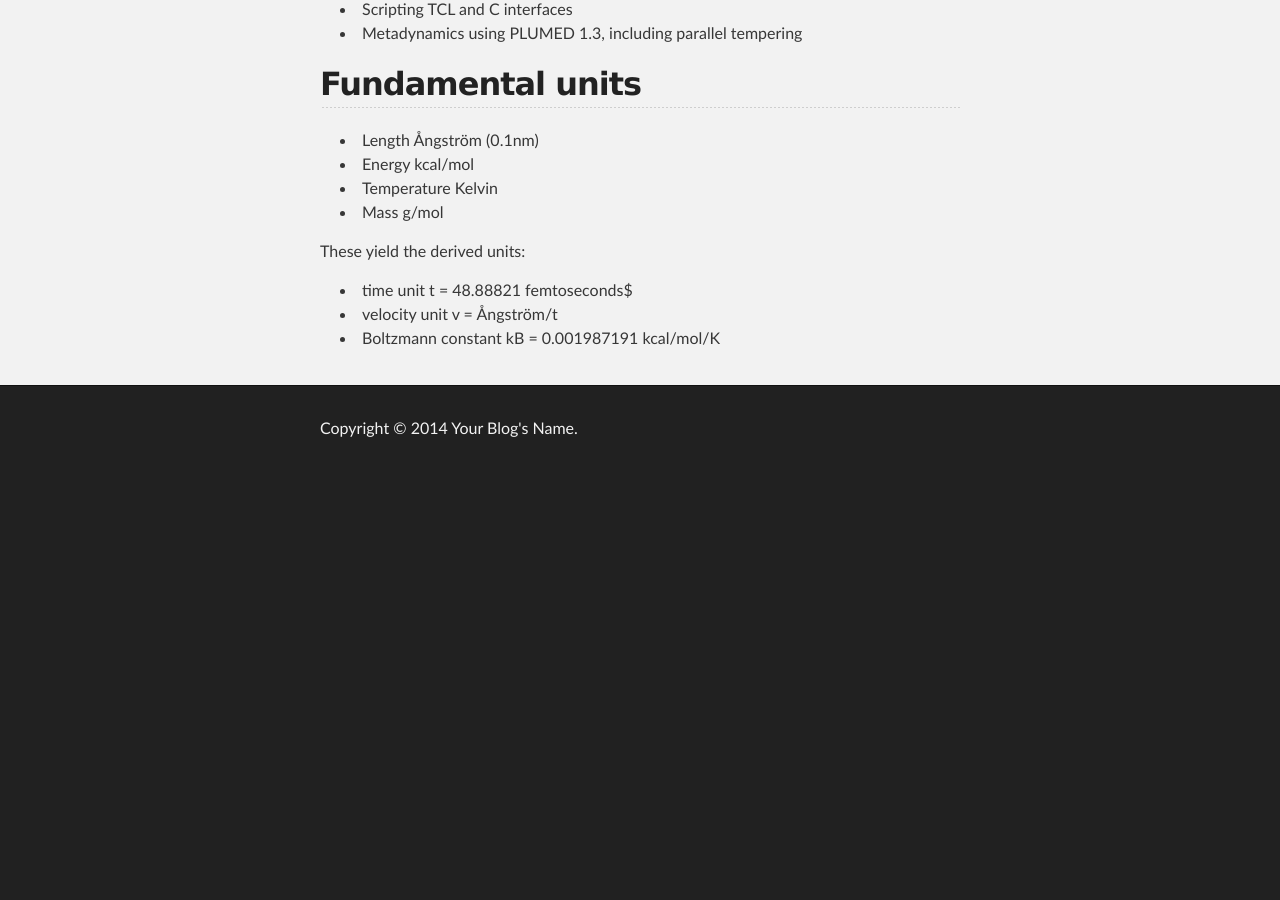
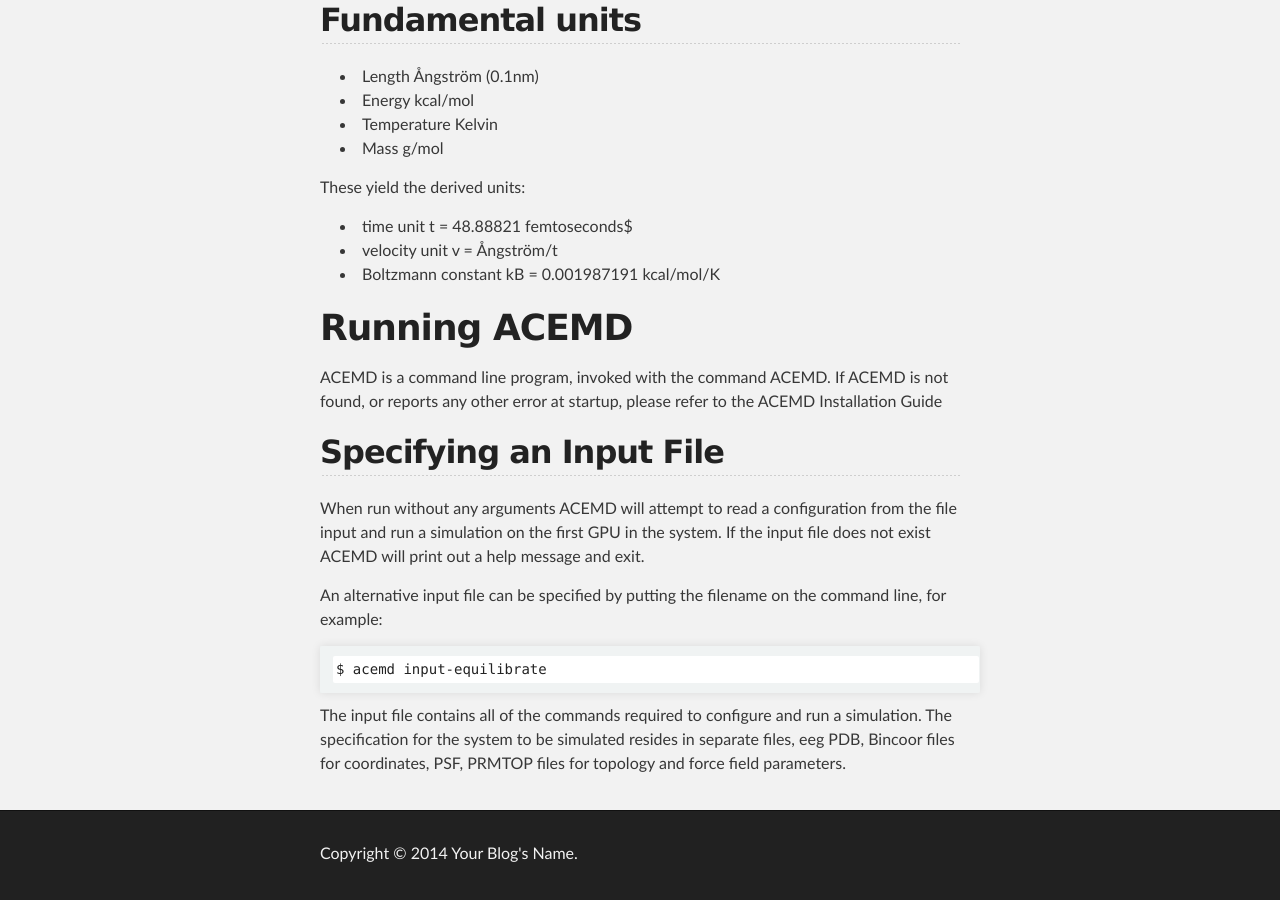
Before and after one commit to Acellera/docs.acellera.com, a Jekyll site: the page built from acemd/userguide/index.md, in a window 1280 px wide and 900 px high, scrolled down 733 px. Built offline with Jekyll 4.4.1, drawn with Linux system fonts in a browser that asks for light colours; before the commit the page ends 1208 px from its top, so only the background shows below that.

Commit message:
Update index.md

````diff
--- a/acemd/userguide/index.md
+++ b/acemd/userguide/index.md
@@ -42,3 +40,19 @@
 * time unit  t = 48.88821 femtoseconds$
 * velocity unit v = Ångström/t
 * Boltzmann constant  kB = 0.001987191 kcal/mol/K
+
+# Running ACEMD
+
+ACEMD is a command line program, invoked with the command ACEMD. If ACEMD is not found, or reports any other error at startup, please refer to the ACEMD Installation Guide
+
+## Specifying an Input File
+
+When run without any arguments ACEMD will attempt to read a configuration from the file input and run a simulation on the first GPU in the system. If the input file does not exist ACEMD will print out a help message and exit.
+
+An alternative input file can be specified by putting the filename on the command line, for example:
+
+```
+$ acemd input-equilibrate
+```
+
+The input file contains all of the commands required to configure and run a simulation. The specification for the system to be simulated resides in separate files, eeg PDB, Bincoor files for coordinates, PSF, PRMTOP files for topology and force field parameters.
````
Also changed, not shown: other parts of acemd/userguide/index.md (+1 -3 lines).
